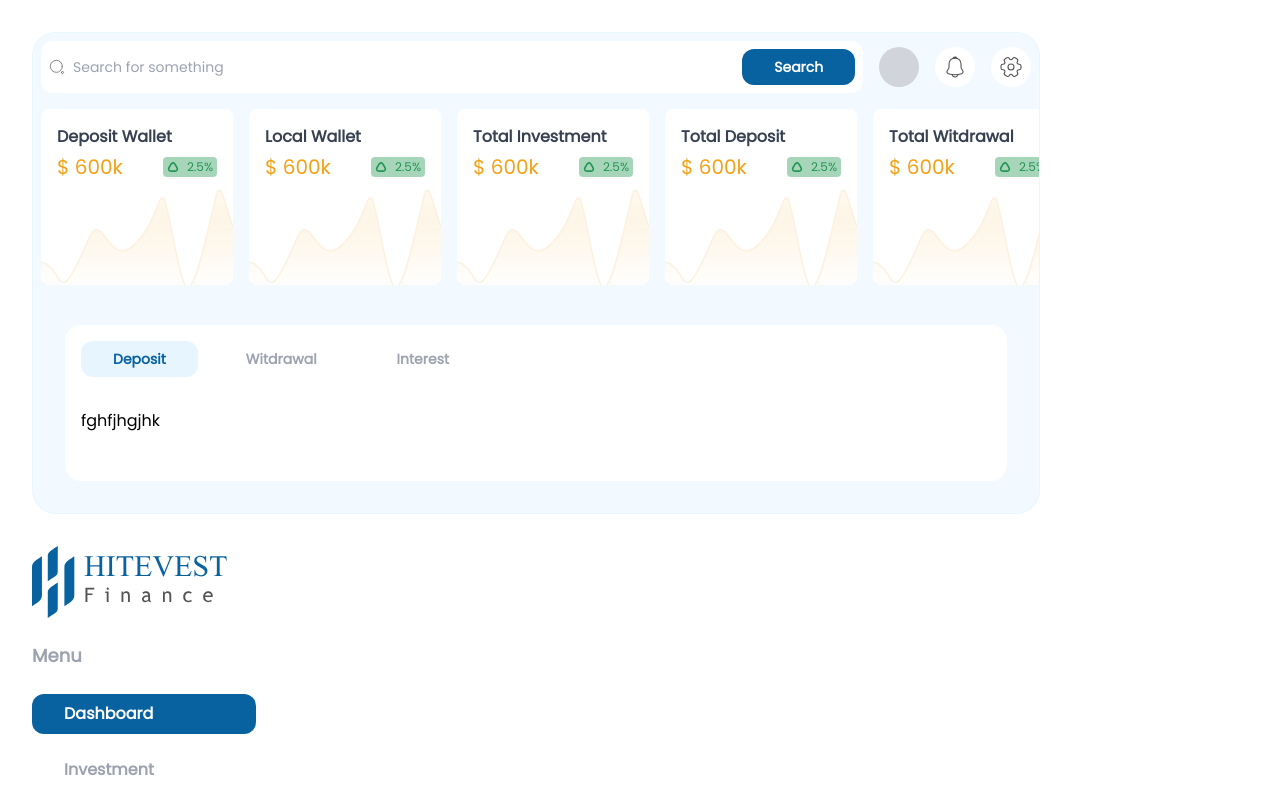
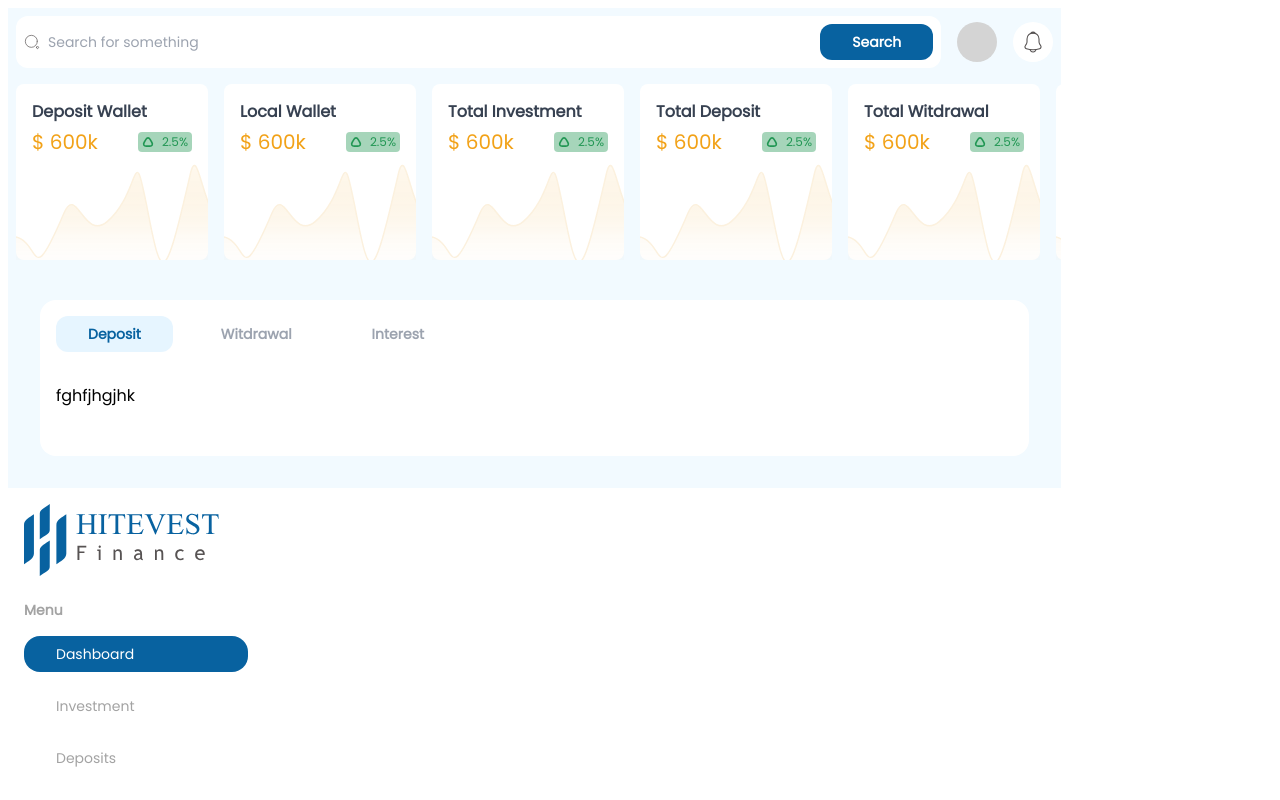
Before and after one commit to Hitevest-Organisation/hitevest-dashboard, a Next.js app: page /dashboard in a window 1280 px wide. Built offline with nearby package versions, Linux system fonts and the light colour scheme.

Commit message:
UI Updates

```diff
--- a/components/_partials/NavigationDrawer.tsx
+++ b/components/_partials/NavigationDrawer.tsx
@@ -55,7 +55,9 @@ export function MobileNavigation({ page }: Props) {
         <Link key={link.alias} href={`/${link.slug}`}>
           <a
             className={`rounded-xl font-bold p-2 text-xs capitalize hover:(text-primary bg-secondary) ${
-              page == link.alias ? "bg-primary text-white" : "text-gray-400 "
+              page == link.alias
+                ? "bg-primary text-white"
+                : "text-true-gray-400 "
             }`}
           >
             {link.title}
@@ -72,16 +74,19 @@ export function DesktopNavigation({ page }: Props) {
       <div>
         <img src="/images/logo.svg" alt="logo" />
       </div>
-      <div className="pb-8">
-        <div className="font-bold text-lg py-6 text-gray-400">Menu</div>
+
+      <section className="pb-8">
+        <div className="font-bold text-sm pt-6 pb-4 text-true-gray-400">
+          Menu
+        </div>
         <div className="flex flex-col space-y-4">
           {navLinks.map((link, i) => (
             <Link key={link.alias} href={`/${link.slug}`}>
               <a
-                className={`rounded-xl font-bold py-2 px-8 capitalize hover:(text-primary bg-secondary) ${
+                className={`rounded-2xl text-sm font-medium py-2 px-8 capitalize hover:(text-primary bg-secondary) ${
                   page == link.alias
                     ? "bg-primary text-white"
-                    : "text-gray-400 "
+                    : "text-true-gray-400 "
                 }`}
               >
                 {link.title}
@@ -89,30 +94,30 @@ export function DesktopNavigation({ page }: Props) {
             </Link>
           ))}
         </div>
-      </div>
+      </section>
 
-      <div className="rounded-lg flex flex-col space-y-4 shadow-lg p-4">
+      <section className="rounded-lg flex flex-col space-y-4 shadow-lg text-sm p-4">
         <div className="text-center ">
-          <div className="rounded-full mx-auto bg-gray-300 h-20 w-20" />
+          <div className="rounded-full mx-auto bg-true-gray-300 h-20 w-20" />
           <div className="font-bold text-sm py-4 text-dark-50">
             Sandy Oluwatobi
           </div>
         </div>
 
-        <button className="bg-primary rounded-xl font-bold bg-opacity-20 text-primary text-center p-2 capitalize hover:(bg-opacity-100 bg-secondary text-white) ">
+        <button className="bg-primary font-bold bg-opacity-20 rounded-2xl text-primary text-center p-3 capitalize hover:(bg-opacity-100 bg-secondary text-white) ">
           View Profile
         </button>
 
-        <button className="rounded-xl font-bold text-primary-light text-center p-1 capitalize hover:(underline) ">
+        <button className="rounded-xl font-bold text-primary-light text-center w-full py-2  px-8 capitalize hover:(text-primary bg-secondary) ">
           Copy Referal link
         </button>
 
         <Link href="/">
-          <a className="rounded-xl font-bold text-center w-full py-2 px-8 text-gray-400 capitalize hover:(text-primary bg-secondary) ">
+          <a className="rounded-xl font-bold text-center w-full py-2 px-8 text-true-gray-400 capitalize hover:(text-primary bg-secondary) ">
             Logout
           </a>
         </Link>
-      </div>
+      </section>
     </section>
   );
 }
--- a/components/_partials/TopNavigationBar.tsx
+++ b/components/_partials/TopNavigationBar.tsx
@@ -1,12 +1,12 @@
 export default function TopNavigationBar() {
   return (
-    <section className="flex max-w-screen p-2 gap-x-4 items-center justify-between md:(p-4 px-8) ">
-      <div className="rounded-full mx-auto bg-gray-300 h-10 w-10 lg:(hidden)" />
+    <section className="flex max-w-screen w-full p-2 gap-x-4 items-center justify-between md:(p-4 px-8) ">
+      <div className="rounded-full mx-auto bg-true-gray-300 h-10 w-10 lg:(hidden)" />
       <SearhBar />
       <div className="bg-white rounded-full cursor-pointer mx-auto p-2 hover:(shadow-lg)">
         <img src="/icons/notification.svg" className="h-6 w-6" alt="bell" />
       </div>
-      <div className="bg-white rounded-full cursor-pointer mx-auto p-2 hover:(shadow-lg)">
+      <div className="bg-white rounded-full cursor-pointer mx-auto p-2 hidden md:(block) hover:(shadow-lg)">
         <img src="/icons/setting.svg" className="h-6 w-6" alt="settings" />
       </div>
     </section>
--- a/layouts/DashboardLayout.tsx
+++ b/layouts/DashboardLayout.tsx
@@ -11,9 +11,9 @@ export default function DashboardLayout({ children, alias }: Props) {
         <link rel="icon" href="/favicon.png" />
       </Head>
 
-      <section className="flex flex-col h-screen justify-between lg:(min-h-screen flex-row flex-row-reverse) lg:p-4 ">
-        <main className="max-w-screen p-4 lg:(min-h-full w-9/12) xl:w-10/12 ">
-          <div className="bg-secondary border-secondary border h-full rounded-3xl w-full overflow-hidden">
+      <section className="flex flex-col h-screen justify-between lg:(min-h-screen flex-row flex-row-reverse) lg:p-2 ">
+        <main className="flex-grow max-w-screen md:(p-4) lg:(min-h-full w-9/12) xl:w-10/12 ">
+          <div className="bg-secondary h-full w-full overflow-hidden md:(rounded-4xl)">
             <TopNavigationBar />
             <section>{children}</section>
           </div>
```
